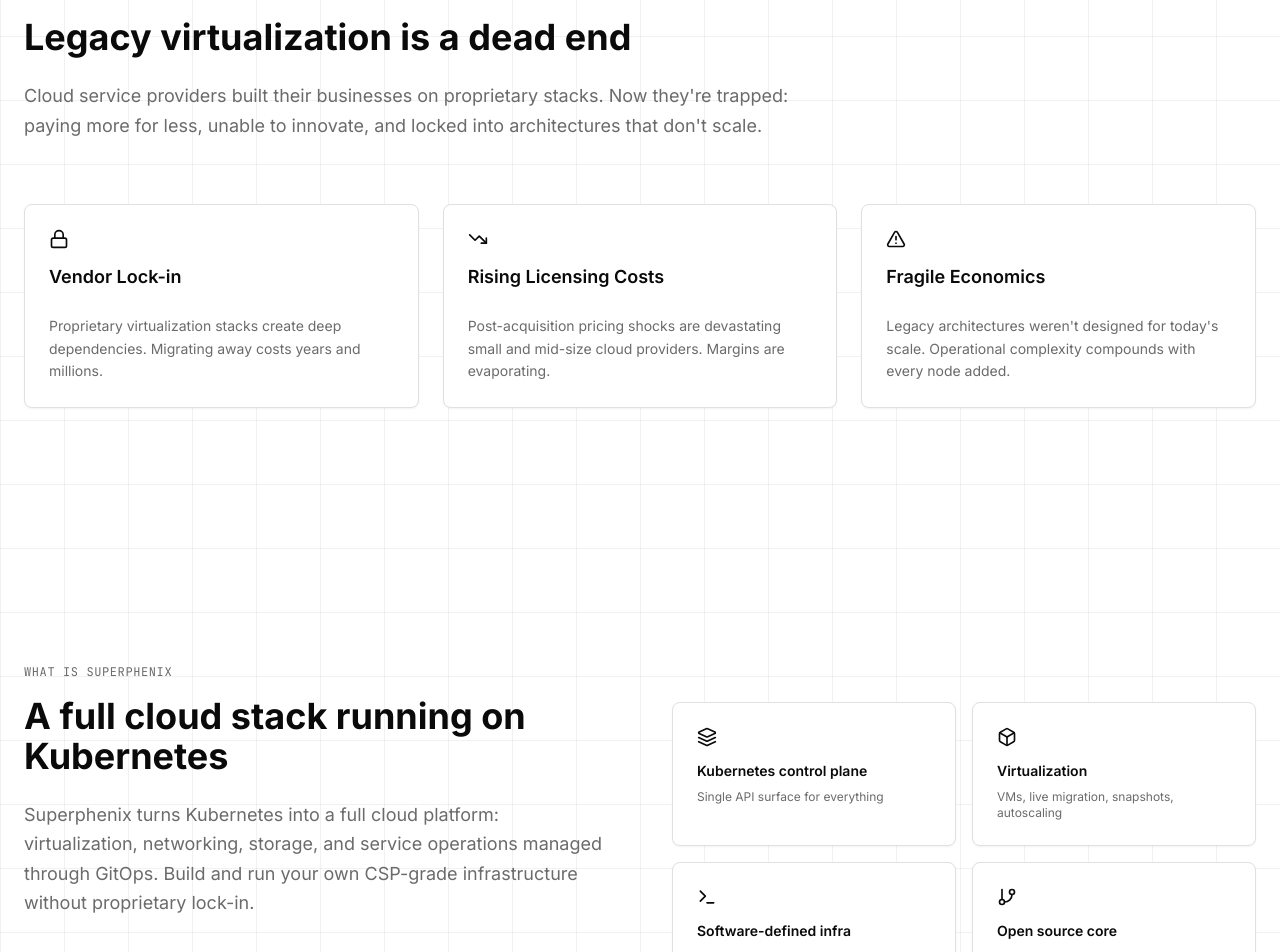
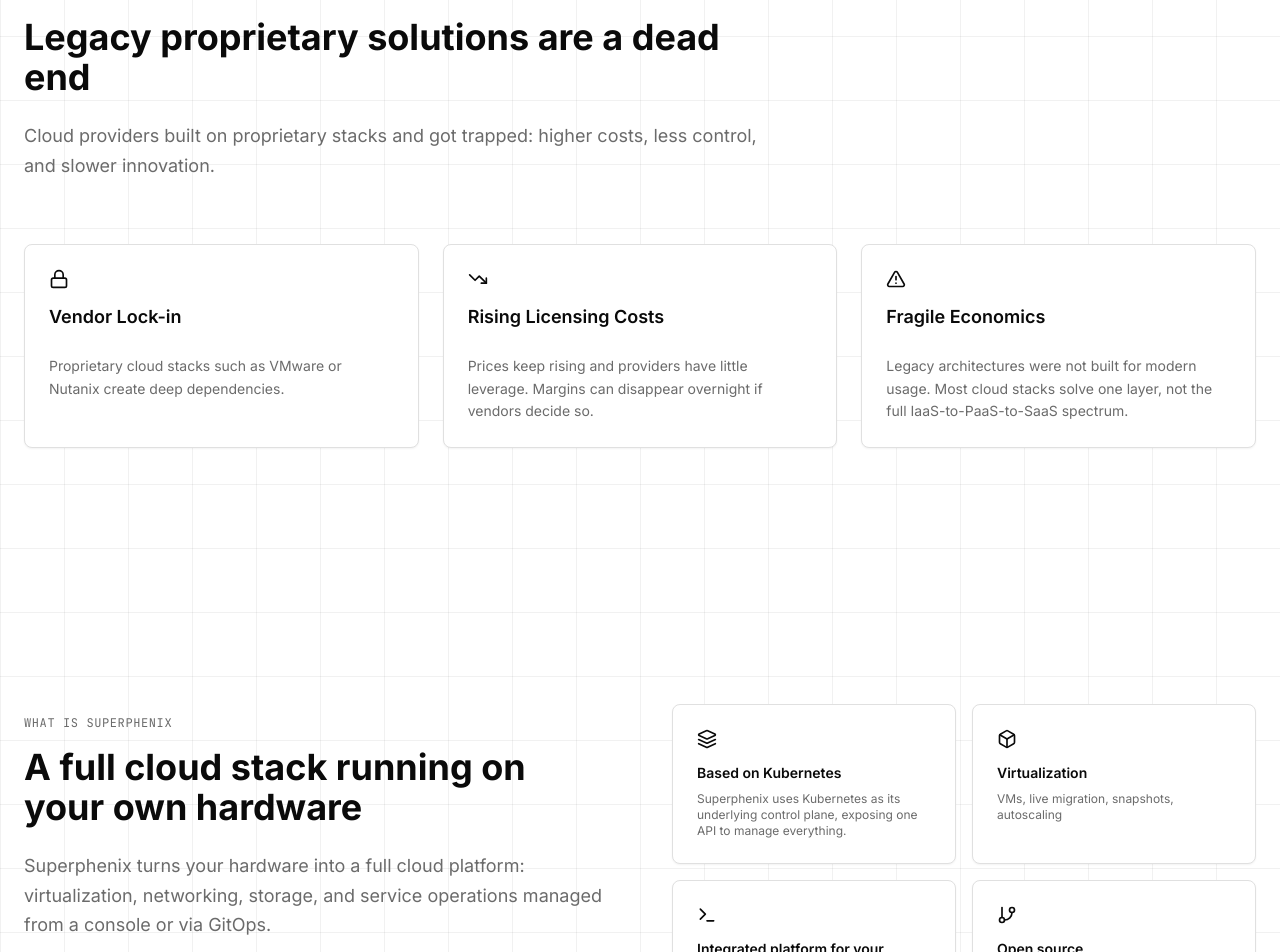
Before and after one commit to super-phenix/website, a React (Vite) app: page / in a window 1280 px wide. Shown: the part 1820-2772 px from the top of the page. Built offline with nearby package versions, Linux system fonts and the light colour scheme; the HTML template or start-up script is replaced by a standard one.

Commit message:
chore(text): modify the text to be a bit less dramatic
Signed-off-by: SkalaNetworks <contact@skala.network>

```diff
--- a/src/components/FooterCTA.tsx
+++ b/src/components/FooterCTA.tsx
@@ -28,7 +28,7 @@ const FooterCTA = () => {
               </a>
             </Button>
             <Button asChild variant="outline" size="lg">
-              <a href="https://github.com/super-phenix" target="_blank" rel="noopener noreferrer">
+              <a href="https://github.com/super-phenix/superphenix" target="_blank" rel="noopener noreferrer">
                 <Github className="h-4 w-4 mr-2" /> {t.ctaGithub}
               </a>
             </Button>
@@ -44,7 +44,7 @@ const FooterCTA = () => {
             <a href="https://docs.superphenix.net" target="_blank" rel="noopener noreferrer" className="hover:text-foreground transition-colors inline-flex items-center gap-1">
               {t.docs} <ArrowUpRight className="h-3 w-3" />
             </a>
-            <a href="https://github.com/super-phenix" target="_blank" rel="noopener noreferrer" className="hover:text-foreground transition-colors inline-flex items-center gap-1">
+            <a href="https://github.com/super-phenix/superphenix" target="_blank" rel="noopener noreferrer" className="hover:text-foreground transition-colors inline-flex items-center gap-1">
               {t.github} <ArrowUpRight className="h-3 w-3" />
             </a>
             <a href="https://rayshift.net" target="_blank" rel="noopener noreferrer" className="hover:text-foreground transition-colors inline-flex items-center gap-1">
--- a/src/i18n/translations.ts
+++ b/src/i18n/translations.ts
@@ -22,24 +22,24 @@ const translations = {
     },
     problem: {
       tag: "The Problem",
-      title: "Legacy virtualization is a dead end",
-      description: "Cloud service providers built their businesses on proprietary stacks. Now they're trapped: paying more for less, unable to innovate, and locked into architectures that don't scale.",
+      title: "Legacy proprietary solutions are a dead end",
+      description: "Cloud providers built on proprietary stacks and got trapped: higher costs, less control, and slower innovation.",
       items: [
-        { title: "Vendor Lock-in", description: "Proprietary virtualization stacks create deep dependencies. Migrating away costs years and millions." },
-        { title: "Rising Licensing Costs", description: "Post-acquisition pricing shocks are devastating small and mid-size cloud providers. Margins are evaporating." },
-        { title: "Fragile Economics", description: "Legacy architectures weren't designed for today's scale. Operational complexity compounds with every node added." },
+        { title: "Vendor Lock-in", description: "Proprietary cloud stacks such as VMware or Nutanix create deep dependencies." },
+        { title: "Rising Licensing Costs", description: "Prices keep rising and providers have little leverage. Margins can disappear overnight if vendors decide so." },
+        { title: "Fragile Economics", description: "Legacy architectures were not built for modern usage. Most cloud stacks solve one layer, not the full IaaS-to-PaaS-to-SaaS spectrum." },
       ],
     },
     platform: {
       tag: "What is Superphenix",
-      title: "A full cloud stack running on Kubernetes",
-      description: "Superphenix turns Kubernetes into a full cloud platform: virtualization, networking, storage, and service operations managed through GitOps. Build and run your own CSP-grade infrastructure without proprietary lock-in.",
-      origin: "Born from real CSP operations, Superphenix is now an open project for teams that want sovereign infrastructure with transparent architecture and production-grade workflows.",
+      title: "A full cloud stack running on your own hardware",
+      description: "Superphenix turns your hardware into a full cloud platform: virtualization, networking, storage, and service operations managed from a console or via GitOps.",
+      origin: "Born inside a cloud provider escaping its legacy stack, Superphenix is now an open project for teams that want sovereign infrastructure with a transparent, production-grade architecture.",
       items: [
-        { label: "Kubernetes control plane", desc: "Single API surface for everything" },
+        { label: "Based on Kubernetes", desc: "Superphenix uses Kubernetes as its underlying control plane, exposing one API to manage everything." },
         { label: "Virtualization", desc: "VMs, live migration, snapshots, autoscaling" },
-        { label: "Software-defined infra", desc: "Network + storage managed as code" },
-        { label: "Open source core", desc: "Auditable, extensible, community-driven" },
+        { label: "Integrated platform for your services", desc: "Run services, Kubernetes clusters, databases, and containers on Superphenix, alongside your VMs." },
+        { label: "Open source", desc: "Auditable, extensible, community-driven" },
       ],
     },
     pillars: {
@@ -47,7 +47,7 @@ const translations = {
       title: "Infrastructure, reimagined",
       items: [
         { title: "Kubernetes as Control Plane", desc: "Unified orchestration for compute, storage, and network through Kubernetes-native APIs." },
-        { title: "Virtualization on K8s", desc: "Run full VM workloads alongside containers with KubeVirt, managed declaratively." },
+        { title: "Virtualization on K8s", desc: "Run full VM workloads alongside containers and in the same network domains, managed declaratively." },
         { title: "Software-Defined Storage", desc: "Block, file, and object storage with replication and disaster recovery." },
         { title: "Software-Defined Networking", desc: "VPCs, NAT, BGP, load balancing, firewalling, and tenant isolation." },
         { title: "GitOps & Automation", desc: "Install, upgrade, and provision resources through declarative pipelines." },
@@ -109,8 +109,8 @@ const translations = {
     },
     credibility: {
       tag: "Vision",
-      title: "Built by operators, not theorists",
-      description: "Superphenix was born from the real constraints of running a cloud service provider. Every design decision reflects production reality, not academic idealism.",
+      title: "Built in a real cloud service provider",
+      description: "Superphenix started from practical cloud provider needs and continues to evolve with production feedback.",
       items: [
         { value: "Production", label: "Proven in real CSP operations" },
         { value: "Sovereign", label: "Built for infrastructure independence" },
@@ -150,24 +150,24 @@ const translations = {
     },
     problem: {
       tag: "Le problème",
-      title: "La virtualisation legacy est une impasse",
-      description: "Les fournisseurs cloud ont bâti leur activité sur des stacks propriétaires. Aujourd'hui, ils sont piégés: payant plus pour moins, incapables d'innover, enfermés dans des architectures qui ne passent pas à l'échelle.",
+      title: "Les solutions propriétaires legacy sont une impasse",
+      description: "Les fournisseurs cloud se sont construits sur des stacks propriétaires et se retrouvent piégés : plus de coûts, moins de contrôle, moins d'innovation.",
       items: [
-        { title: "Dépendance fournisseur", description: "Les stacks de virtualisation propriétaires créent des dépendances profondes. En sortir coûte des années et des millions." },
-        { title: "Coûts de licences croissants", description: "Les hausses de prix post-acquisition frappent durement les petits et moyens fournisseurs cloud. Les marges s'évaporent." },
-        { title: "Économie fragile", description: "Les architectures legacy n'ont pas été conçues pour l'échelle actuelle. La complexité opérationnelle s'amplifie à chaque nœud ajouté." },
+        { title: "Dépendance fournisseur", description: "Les stacks cloud propriétaires comme VMware ou Nutanix créent des dépendances profondes." },
+        { title: "Coûts de licences croissants", description: "Les prix augmentent et les fournisseurs ont peu de levier. Les marges peuvent disparaître du jour au lendemain si les éditeurs le décident." },
+        { title: "Économie fragile", description: "Les architectures legacy ne sont pas conçues pour les usages actuels. La plupart des stacks cloud couvrent une couche, pas tout le spectre de l'IaaS au PaaS et au SaaS." },
       ],
     },
     platform: {
       tag: "Qu'est-ce que Superphenix",
-      title: "Une stack cloud complète sur Kubernetes",
-      description: "Superphenix transforme Kubernetes en plateforme cloud complète : virtualisation, réseau, stockage et opérations pilotées par GitOps. Créez une infrastructure de niveau CSP sans verrouillage propriétaire.",
-      origin: "Né de contraintes réelles d'exploitation CSP, Superphenix est désormais un projet open source pour les équipes qui veulent une infrastructure souveraine, transparente et prête pour la production.",
+      title: "Une stack cloud complète sur votre propre matériel",
+      description: "Superphenix transforme votre matériel en plateforme cloud complète : virtualisation, réseau, stockage et opérations de service pilotées depuis une console ou via GitOps.",
+      origin: "Né chez un fournisseur cloud qui voulait sortir de sa stack legacy, Superphenix est aujourd'hui un projet open source pour les équipes qui visent une infrastructure souveraine, transparente et prête pour la production.",
       items: [
-        { label: "Control plane Kubernetes", desc: "Une surface API unique pour tout" },
+        { label: "Basé sur Kubernetes", desc: "Superphenix s'appuie sur Kubernetes comme control plane sous-jacent, avec une API unique pour tout gérer." },
         { label: "Virtualisation", desc: "VMs, live migration, snapshots, autoscaling" },
-        { label: "Infra software-defined", desc: "Réseau + stockage gérés comme du code" },
-        { label: "Cœur open source", desc: "Auditable, extensible, communautaire" },
+        { label: "Plateforme intégrée pour vos services", desc: "Exécutez services, clusters Kubernetes, bases de données et conteneurs sur Superphenix, à côté de vos VMs." },
+        { label: "Open source", desc: "Auditable, extensible, communautaire" },
       ],
     },
     pillars: {
@@ -175,7 +175,7 @@ const translations = {
       title: "L'infrastructure, réinventée",
       items: [
         { title: "Kubernetes comme Control Plane", desc: "Orchestration unifiée du calcul, du stockage et du réseau via des APIs Kubernetes-natives." },
-        { title: "Virtualisation sur K8s", desc: "Exécutez des charges VM complètes aux côtés des conteneurs avec KubeVirt, de manière déclarative." },
+        { title: "Virtualisation sur K8s", desc: "Exécutez des charges VM complètes aux côtés des conteneurs et dans les mêmes domaines réseau, de manière déclarative." },
         { title: "Stockage Software-Defined", desc: "Stockage bloc, fichier et objet avec réplication et reprise après sinistre." },
         { title: "Réseau Software-Defined", desc: "VPC, NAT, BGP, load balancing, firewalling et isolation multi-tenant." },
         { title: "GitOps & Automatisation", desc: "Installez, mettez à niveau et provisionnez de façon déclarative." },
@@ -237,8 +237,8 @@ const translations = {
     },
     credibility: {
       tag: "Vision",
-      title: "Construit par des opérateurs, pas des théoriciens",
-      description: "Superphenix est né des contraintes réelles de l'exploitation d'un fournisseur cloud. Chaque décision de conception reflète la réalité de la production, pas l'idéalisme académique.",
+      title: "Construit chez un véritable fournisseur cloud",
+      description: "Superphenix est né de besoins concrets d'exploitation cloud et continue d'évoluer avec les retours de production.",
       items: [
         { value: "Production", label: "Éprouvé en exploitation CSP réelle" },
         { value: "Souverain", label: "Conçu pour l'indépendance infrastructurelle" },
```
